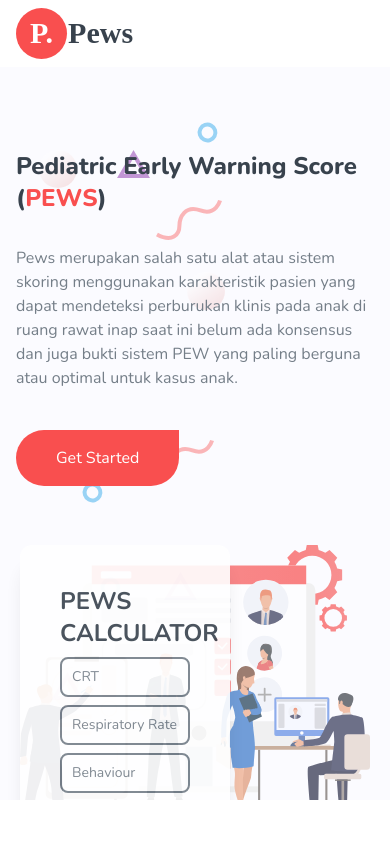
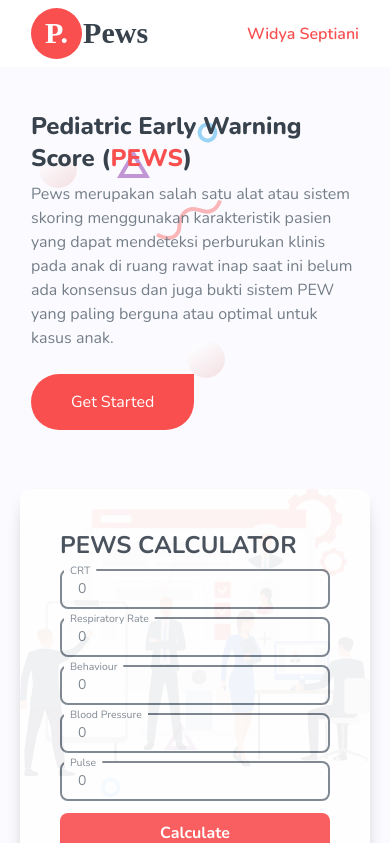
Before and after one commit to arr-code/pews, a Next.js app: page / in a window 390 px wide. Shown: the top 843 px of the page. Built offline with nearby package versions, Linux system fonts and the light colour scheme.

Commit message:
update: UI for mobile

```diff
--- a/pages/index.tsx
+++ b/pages/index.tsx
@@ -1,7 +1,23 @@
-import type { NextPage } from 'next'
 import Head from 'next/head'
+import {useRef, useState} from 'react'
 
-const Home: NextPage = () => {
+function Home() {
+  const crtRef = useRef(null);
+  const [crt, setCrt] = useState(0);
+  const [respiratory_rate, setRespiratory_rate] = useState(0);
+  const [behaviour, setBehaviour] = useState(0);
+  const [blood_pressure, setBlood_pressure] = useState(0);
+  const [pulse, setPulse] = useState(0);
+
+  const get_started = () => {
+    if(crtRef.current !== null)
+      crtRef.current.focus()
+  }
+
+  const calculate = () => {
+    console.log(crt, respiratory_rate, behaviour, blood_pressure, pulse);
+  }
+
   return <>
     <Head>
       <title>PEWS | WIDYA</title>
@@ -32,11 +48,9 @@ const Home: NextPage = () => {
                             <a className="navbar-brand mr-5" href="#">
                                 <img src="images/logo.svg" alt="Logo" />
                             </a>
-                            {/* <button className="block navbar-toggler focus:outline-none lg:hidden" type="button" data-toggle="collapse" data-target="#navbarOne" aria-controls="navbarOne" aria-expanded="false" aria-label="Toggle navigation">
-                                <span className="toggler-icon"></span>
-                                <span className="toggler-icon"></span>
-                                <span className="toggler-icon"></span>
-                            </button> */}
+                            <button className="block navbar-toggler focus:outline-none lg:hidden" type="button" data-toggle="collapse" data-target="#navbarOne" aria-controls="navbarOne" aria-expanded="false" aria-label="Toggle navigation">
+                                <span className="text-theme-color font-semibold">Widya Septiani</span>
+                            </button>
 
                             <div className="absolute left-0 z-20 hidden w-full px-5 py-3 duration-300 bg-white lg:w-auto collapse navbar-collapse lg:block top-full mt-full lg:static lg:bg-transparent shadow lg:shadow-none" id="navbarOne">
                                 <ul id="nav" className="items-center content-start mr-auto lg:justify-end navbar-nav lg:flex">
@@ -89,49 +103,91 @@ const Home: NextPage = () => {
             <div className="container">
                 <div className="row">
                     <div className="w-full lg:w-1/2">
-                        <div className="header_hero_content pt-150 lg:pt-0">
+                        <div className="header_hero_content pt-110 lg:pt-0">
                             <h2 className="hero_title text-2xl sm:text-4xl md:text-5xl lg:text-4xl xl:text-5xl font-extrabold">Pediatric Early Warning Score (<span className="text-theme-color">PEWS</span>)</h2>
-                            <p className="mt-8 lg:mr-8">Pews merupakan salah satu alat atau sistem skoring menggunakan karakteristik pasien yang dapat mendeteksi perburukan klinis pada anak di ruang rawat inap saat ini belum ada konsensus dan juga bukti sistem PEW yang paling berguna atau optimal untuk kasus anak.</p>
-                            <div className="hero_btn mt-10">
-                                <a className="main-btn" href="#" id="get_started">Get Started</a>
+                            <p className="mt-2 lg:mr-8">Pews merupakan salah satu alat atau sistem skoring menggunakan karakteristik pasien yang dapat mendeteksi perburukan klinis pada anak di ruang rawat inap saat ini belum ada konsensus dan juga bukti sistem PEW yang paling berguna atau optimal untuk kasus anak.</p>
+                            <div className="hero_btn mt-6">
+                                <a onClick={get_started} className="main-btn" href="#" id="get_started">Get Started</a>
                             </div>
                         </div>
                     </div>
                 </div>
             </div>
             <div className="header_shape hidden lg:block"></div>
-
-            <div className="header_image flex items-center">
+            <div className="header_image flex items-center xs:h-screen">
                 <div className="image 2xl:pl-25 relative">
                     <img src="images/header-image.svg" alt="Header Image" className='object-cover opacity-70'/>
-                    <div className="absolute top-0 w-3/5 md:w-3/5 lg:w-3/5  mx-auto md:mx-0">
+                    <div className="absolute top-0 w-4/6 xs:w-full sm:w-full md:w-full lg:w-11/12 xl:w-4/6 2xl:w-4/6 mx-auto items-center shadow-lg">
                         <div className="bg-white p-10 flex flex-col w-full shadow-xl rounded-xl opacity-90">
+                            {/* <div className="2xl:bg-amber-900 xl:bg-red-900 lg:bg-blue-900 md:bg-green-900 sm:bg-slate-900 xs:bg-cyan-900 bg-violet-900">
+                                EUNOIA-CODE
+                            </div> */}
                             <h2 className="text-2xl font-bold text-gray-800 text-left mb-2">
                                 PEWS CALCULATOR
                             </h2>
-                            <form action="" className="w-full relative opacity-100">
+                            <form action="" id="pews-calculator" className="w-full relative opacity-100">
                                 <div className="relative mb-2">
-                                    <input type="text" id="crt" className="block px-4 py-2 w-full text-sm text-gray-900 bg-transparent rounded-lg border-2 border-gray-300 appearance-none dark:text-white dark:border-gray-600 dark:focus:border-theme-color focus:outline-none focus:ring-0 focus:border-theme-color peer" placeholder=" " />
+                                    <input
+                                      type="text"
+                                      id="crt"
+                                      className="block px-4 py-2 w-full text-sm text-gray-900 bg-transparent rounded-lg border-2 border-gray-300 appearance-none dark:text-white dark:border-gray-600 dark:focus:border-theme-color focus:outline-none focus:ring-0 focus:border-theme-color peer"
+                                      placeholder=" "
+                                      ref={crtRef}
+                                      value={crt}
+                                      onChange={e => setCrt(+e.target.value)}
+                                    />
                                     <label htmlFor="crt" className="absolute text-sm text-gray-500 dark:text-gray-400 duration-300 transform -translate-y-4 scale-75 top-2 z-10 origin-[0] bg-white dark:bg-gray-900 px-2 peer-focus:px-2 peer-focus:text-theme-color peer-focus:dark:text-theme-color peer-placeholder-shown:scale-100 peer-placeholder-shown:-translate-y-1/2 peer-placeholder-shown:top-1/2 peer-focus:top-2 peer-focus:scale-75 peer-focus:-translate-y-4 left-1">CRT</label>
                                 </div>
                                 <div className="relative mb-2">
-                                    <input type="text" id="respiratory_rate" className="block px-4 py-2 w-full text-sm text-gray-900 bg-transparent rounded-lg border-2 border-gray-300 appearance-none dark:text-white dark:border-gray-600 dark:focus:border-theme-color focus:outline-none focus:ring-0 focus:border-theme-color peer" placeholder=" " />
+                                    <input
+                                      type="text"
+                                      id="respiratory_rate"
+                                      className="block px-4 py-2 w-full text-sm text-gray-900 bg-transparent rounded-lg border-2 border-gray-300 appearance-none dark:text-white dark:border-gray-600 dark:focus:border-theme-color focus:outline-none focus:ring-0 focus:border-theme-color peer"
+                                      placeholder=" "
+                                      value={respiratory_rate}
+                                      onChange={e => setRespiratory_rate(+e.target.value)}
+                                    />
                                     <label htmlFor="respiratory_rate" className="absolute text-sm text-gray-500 dark:text-gray-400 duration-300 transform -translate-y-4 scale-75 top-2 z-10 origin-[0] bg-white dark:bg-gray-900 px-2 peer-focus:px-2 peer-focus:text-theme-color peer-focus:dark:text-theme-color peer-placeholder-shown:scale-100 peer-placeholder-shown:-translate-y-1/2 peer-placeholder-shown:top-1/2 peer-focus:top-2 peer-focus:scale-75 peer-focus:-translate-y-4 left-1">Respiratory Rate</label>
                                 </div>
                                 <div className="relative mb-2">
-                                    <input type="text" id="behaviour" className="block px-4 py-2 w-full text-sm text-gray-900 bg-transparent rounded-lg border-2 border-gray-300 appearance-none dark:text-white dark:border-gray-600 dark:focus:border-theme-color focus:outline-none focus:ring-0 focus:border-theme-color peer" placeholder=" " />
+                                    <input
+                                      type="text"
+                                      id="behaviour"
+                                      className="block px-4 py-2 w-full text-sm text-gray-900 bg-transparent rounded-lg border-2 border-gray-300 appearance-none dark:text-white dark:border-gray-600 dark:focus:border-theme-color focus:outline-none focus:ring-0 focus:border-theme-color peer"
+                                      placeholder=" "
+                                      value={behaviour}
+                                      onChange={e => setBehaviour(+e.target.value)}
+                                    />
                                     <label htmlFor="behaviour" className="absolute text-sm text-gray-500 dark:text-gray-400 duration-300 transform -translate-y-4 scale-75 top-2 z-10 origin-[0] bg-white dark:bg-gray-900 px-2 peer-focus:px-2 peer-focus:text-theme-color peer-focus:dark:text-theme-color peer-placeholder-shown:scale-100 peer-placeholder-shown:-translate-y-1/2 peer-placeholder-shown:top-1/2 peer-focus:top-2 peer-focus:scale-75 peer-focus:-translate-y-4 left-1">Behaviour</label>
                                 </div>
                                 <div className="relative mb-2">
-                                    <input type="text" id="pulse" className="block px-4 py-2 w-full text-sm text-gray-900 bg-transparent rounded-lg border-2 border-gray-300 appearance-none dark:text-white dark:border-gray-600 dark:focus:border-theme-color focus:outline-none focus:ring-0 focus:border-theme-color peer" placeholder=" " />
-                                    <label htmlFor="pulse" className="absolute text-sm text-gray-500 dark:text-gray-400 duration-300 transform -translate-y-4 scale-75 top-2 z-10 origin-[0] bg-white dark:bg-gray-900 px-2 peer-focus:px-2 peer-focus:text-theme-color peer-focus:dark:text-theme-color peer-placeholder-shown:scale-100 peer-placeholder-shown:-translate-y-1/2 peer-placeholder-shown:top-1/2 peer-focus:top-2 peer-focus:scale-75 peer-focus:-translate-y-4 left-1">Blood Pressure</label>
+                                    <input
+                                      type="text"
+                                      id="blood_pressure"
+                                      className="block px-4 py-2 w-full text-sm text-gray-900 bg-transparent rounded-lg border-2 border-gray-300 appearance-none dark:text-white dark:border-gray-600 dark:focus:border-theme-color focus:outline-none focus:ring-0 focus:border-theme-color peer"
+                                      placeholder=" "
+                                      value={blood_pressure}
+                                      onChange={e => setBlood_pressure(+e.target.value)}
+                                    />
+                                    <label htmlFor="blood_pressure" className="absolute text-sm text-gray-500 dark:text-gray-400 duration-300 transform -translate-y-4 scale-75 top-2 z-10 origin-[0] bg-white dark:bg-gray-900 px-2 peer-focus:px-2 peer-focus:text-theme-color peer-focus:dark:text-theme-color peer-placeholder-shown:scale-100 peer-placeholder-shown:-translate-y-1/2 peer-placeholder-shown:top-1/2 peer-focus:top-2 peer-focus:scale-75 peer-focus:-translate-y-4 left-1">Blood Pressure</label>
                                 </div>
                                 <div className="relative mb-2">
-                                    <input type="text" id="blood_pressure" className="block px-4 py-2 w-full text-sm text-gray-900 bg-transparent rounded-lg border-2 border-gray-300 appearance-none dark:text-white dark:border-gray-600 dark:focus:border-theme-color focus:outline-none focus:ring-0 focus:border-theme-color peer" placeholder=" " />
-                                    <label htmlFor="blood_pressure" className="absolute text-sm text-gray-500 dark:text-gray-400 duration-300 transform -translate-y-4 scale-75 top-2 z-10 origin-[0] bg-white dark:bg-gray-900 px-2 peer-focus:px-2 peer-focus:text-theme-color peer-focus:dark:text-theme-color peer-placeholder-shown:scale-100 peer-placeholder-shown:-translate-y-1/2 peer-placeholder-shown:top-1/2 peer-focus:top-2 peer-focus:scale-75 peer-focus:-translate-y-4 left-1">Pulse</label>
+                                    <input
+                                      type="text"
+                                      id="pulse"
+                                      className="block px-4 py-2 w-full text-sm text-gray-900 bg-transparent rounded-lg border-2 border-gray-300 appearance-none dark:text-white dark:border-gray-600 dark:focus:border-theme-color focus:outline-none focus:ring-0 focus:border-theme-color peer"
+                                      placeholder=" "
+                                      value={pulse}
+                                      onChange={e => setPulse(+e.target.value)}
+                                    />
+                                    <label htmlFor="pulse" className="absolute text-sm text-gray-500 dark:text-gray-400 duration-300 transform -translate-y-4 scale-75 top-2 z-10 origin-[0] bg-white dark:bg-gray-900 px-2 peer-focus:px-2 peer-focus:text-theme-color peer-focus:dark:text-theme-color peer-placeholder-shown:scale-100 peer-placeholder-shown:-translate-y-1/2 peer-placeholder-shown:top-1/2 peer-focus:top-2 peer-focus:scale-75 peer-focus:-translate-y-4 left-1">Pulse</label>
                                 </div>
                                 <div id="button" className="flex flex-col w-full my-3">
-                                    <button type="button" className="w-full py-2 bg-theme-color rounded-lg text-white">
+                                    <button
+                                      type="button"
+                                      className="w-full py-2 bg-theme-color rounded-lg text-white"
+                                      onClick={calculate}
+                                    >
                                         <div className="flex flex-row items-center justify-center">
                                             <div className="font-bold">Calculate</div>
                                         </div>
--- a/tailwind.config.js
+++ b/tailwind.config.js
@@ -28,6 +28,8 @@ module.exports = {
        }
     },
     screens: {
+      'xs': '360px',
+      // => @media (min-width: 320px) { ... }
       'sm': '540px',
       // => @media (min-width: 640px) { ... }
       'md': '720px',
```
Also changed, not shown: public/css/tailwindcss.css.
